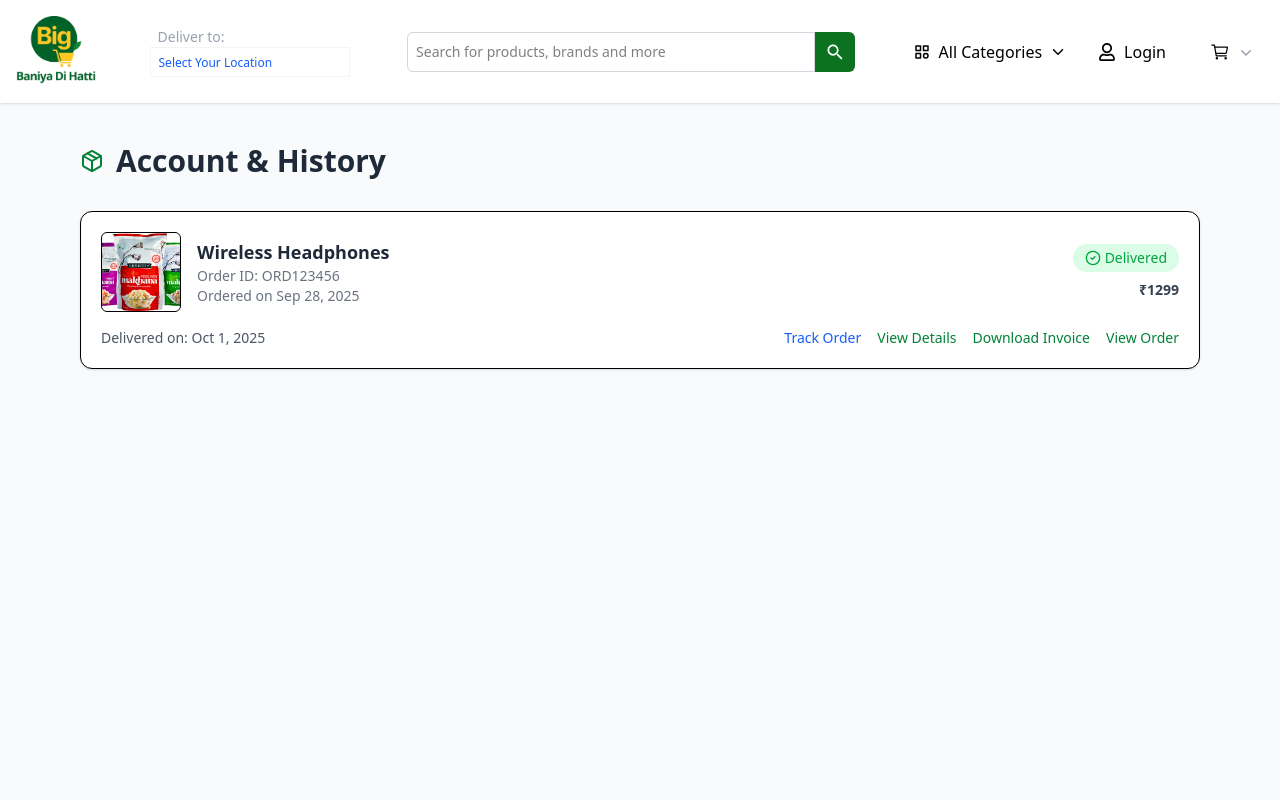
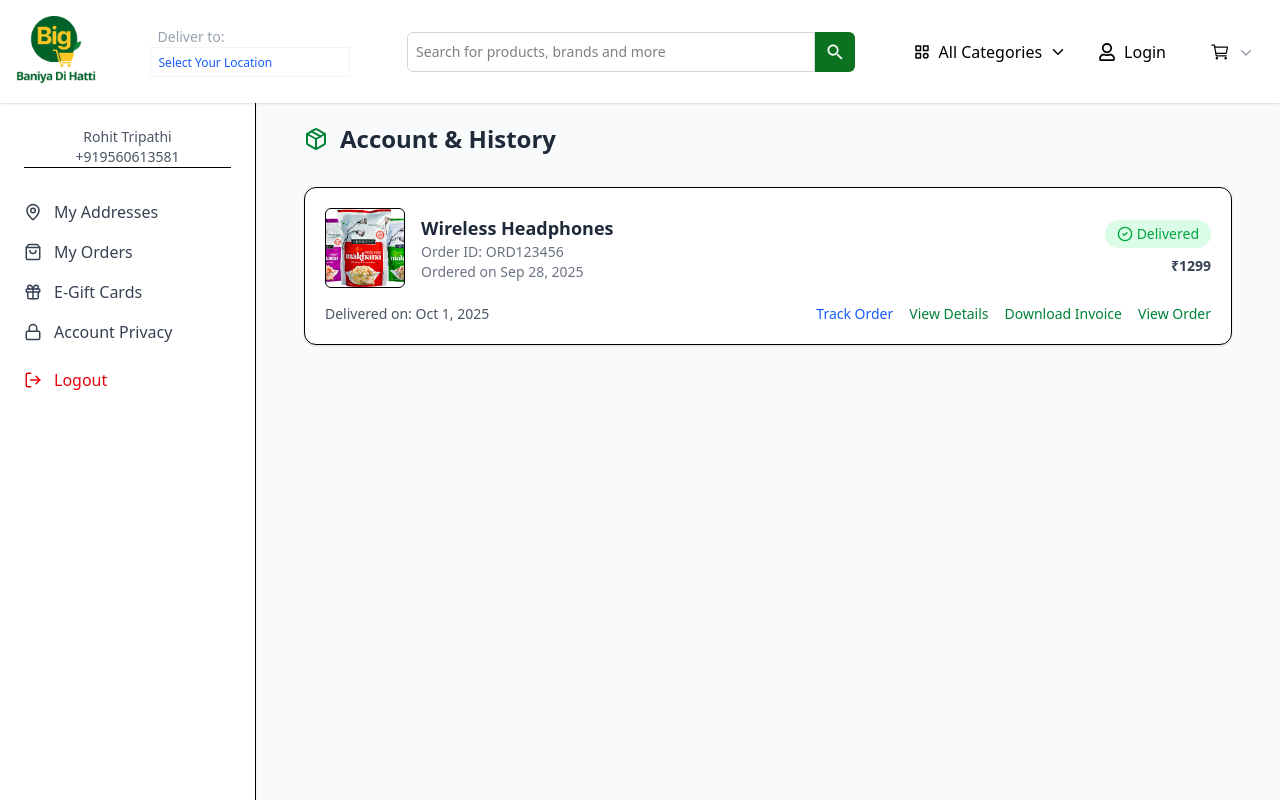
Before and after one commit to Rohitiwari297/-E-Commerce-Shopping-App, a React (Vite) app: page /baniya-di-hatti/deliveryHistory in a window 1280 px wide. Shown: the top 800 px of the page. Built offline with nearby package versions, Linux system fonts and the light colour scheme.

Commit message:
Added Login functionality with localStorage

```diff
--- a/src/Components/header/Header.jsx
+++ b/src/Components/header/Header.jsx
@@ -1,4 +1,4 @@
-import React, { useState } from "react";
+import React, { useEffect, useState } from "react";
 import { IoMdSearch } from "react-icons/io";
 import { TbCategory } from "react-icons/tb";
 import { FaRegUser } from "react-icons/fa";
@@ -6,46 +6,43 @@ import { IoCartOutline } from "react-icons/io5";
 import { GiHamburgerMenu } from "react-icons/gi";
 import { IoIosArrowDown } from "react-icons/io";
 import img from "../../../public/hel.png";
-import { Link } from "react-router-dom";
+import { Link, useNavigate } from "react-router-dom";
 
 import { Menu, MenuButton, MenuItem, MenuItems } from "@headlessui/react";
 import { ChevronDownIcon } from "@heroicons/react/20/solid";
 import Badge from "@mui/material/Badge";
 import { useSelector, useDispatch } from "react-redux";
 import { removeFromAddition } from "../../redux/features/addition"; // adjust import path
-import { useNavigate } from "react-router-dom";
 import Location from "../../helper/Location";
 
 function Header() {
   const [menuOpen, setMenuOpen] = useState(false);
   const [categoriesOpen, setCategoriesOpen] = useState(false);
+  const [userSession, setUserSession] = useState(null);
 
-  //create navigate instance
   const navigate = useNavigate();
-
-  //  Always treat as arrays
-  // const cart = useSelector((state) => state.dataToCart.cart) || [];
-  const {addition} = useSelector((state) => state.additionSlice) || [];
-  const {allproducts} = useSelector((state) => state.forthCard) || [];
-  const forthCard = useSelector((state) => state.forthCard) || [];
-
-
-  const totalItems = addition.length + allproducts.length ;  //  define properly
-
-  // console.log("Cart items:", cart);
-  console.log("All products:", allproducts);
-  console.log("Addition items:", addition);
-
-  //  Total items count
-  // const totalItems = cart.length + addition.length + items.length;
-
   const dispatch = useDispatch();
 
-  const handleRemove = (id) => {
-    dispatch(removeFromAddition(id)); // only remove from additionSlice
+  const { addition } = useSelector((state) => state.additionSlice) || [];
+  const { allproducts } = useSelector((state) => state.forthCard) || [];
+
+  const totalItems = (addition?.length || 0) + (allproducts?.length || 0);
+  const allCartItems = [...addition, ...allproducts];
+
+  // ✅ Load user session from localStorage
+  useEffect(() => {
+    const storedUser = localStorage.getItem("userSession");
+    if (storedUser) {
+      setUserSession(JSON.parse(storedUser)); // ✅ Correct: parse JSON, not stringify
+    }
+  }, []);
+
+  const handleLogout = () => {
+    localStorage.removeItem("userSession");
+    setUserSession(null);
+    navigate("/Login");
   };
 
-  // Categories Dropdown Data
   const categories = [
     "Atta, Rice & Dals",
     "Breakfast, Dips & Spreads",
@@ -64,9 +61,6 @@ function Header() {
     "Pet Care",
   ];
 
-  // Merge all 3 sources into single array
-  const allCartItems = [...addition, ...allproducts];
-
   return (
     <div className="shadow sticky top-0 z-50 bg-white">
       <div className="container mx-auto">
@@ -76,9 +70,8 @@ function Header() {
             <img className="md:w-28" src={img} alt="logo" />
           </div>
 
-          {/* select Location */}
+          {/* Location */}
           <div className="hidden md:flex flex-col text-sm cursor-pointer">
-            {/* Location Component */}
             <Location />
           </div>
 
@@ -111,21 +104,68 @@ function Header() {
               <div className="absolute top-10 left-0 w-60 bg-white shadow-lg rounded-md p-3 z-50">
                 <ul className="flex flex-col gap-2 h-60 overflow-y-auto">
                   {categories.map((cat, idx) => (
-                    <Link onClick={() => setCategoriesOpen(false)} key={idx} to="/category">
+                    <Link
+                      key={idx}
+                      to="/category"
+                      onClick={() => setCategoriesOpen(false)}
+                    >
                       <li className="p-2 hover:bg-gray-100 rounded cursor-pointer">
                         {cat}
                       </li>
-
                     </Link>
                   ))}
-
                 </ul>
               </div>
-
             )}
 
+            {/* ✅ Login or Account Menu */}
+            {userSession ? (
+              <Menu as="div" className="relative inline-block">
+                <MenuButton className="flex items-center gap-2 cursor-pointer hover:text-[#0c721f]">
+                  <FaRegUser size={18} />
+                  <span>Account</span>
+                  <IoIosArrowDown size={16} />
+                </MenuButton>
 
-            {/* Login */}
+                <MenuItems className="absolute right-0 mt-2 w-48 bg-white shadow-lg rounded-md border border-gray-100">
+                  <div className="px-4 py-2 text-sm text-gray-700 border-b">
+                    {userSession.email}
+                  </div>
+                  <MenuItem>
+                    <button
+                      onClick={() => navigate("/deliveryHistory")}
+                      className="w-full text-left px-4 py-2 text-sm hover:bg-gray-100"
+                    >
+                      My Account
+                    </button>
+                  </MenuItem>
+                  <MenuItem>
+                    <button
+                      onClick={() => navigate("/deliveryHistory")}
+                      className="w-full text-left px-4 py-2 text-sm hover:bg-gray-100"
+                    >
+                      My Orders
+                    </button>
+                  </MenuItem>
+                  <MenuItem>
+                    <button
+                      onClick={() => navigate("/deliveryHistory")}
+                      className="w-full text-left px-4 py-2 text-sm hover:bg-gray-100"
+                    >
+                      Address
+                    </button>
+                  </MenuItem>
+                  <MenuItem>
+                    <button
+                      onClick={handleLogout}
+                      className="w-full text-left px-4 py-2 text-sm text-red-500 hover:bg-gray-100"
+                    >
+                      Logout
+                    </button>
+                  </MenuItem>
+                </MenuItems>
+              </Menu>
+            ) : (
               <Link
                 to="/Login"
                 className="flex items-center gap-2 cursor-pointer hover:text-[#0c721f]"
@@ -133,8 +173,9 @@ function Header() {
                 <FaRegUser size={18} />
                 Login
               </Link>
+            )}
 
-            {/* Cart Dropdown */}
+            {/* 🛒 Cart */}
             <div className="flex items-center gap-2 cursor-pointer hover:text-[#0c721f] relative">
               <Menu as="div" className="relative inline-block">
                 <MenuButton className="inline-flex gap-x-1.5 rounded-md bg-white px-3 py-2 text-sm font-semibold text-black hover:bg-gray-100">
@@ -160,36 +201,17 @@ function Header() {
                               />
                               <span>{ele.name || ele.brand}</span>
                             </div>
-                            <div className="flex items-center gap-2">
-                              <span className="text-green-500">
-                                Rs.{ele.price}
-                              </span>
-
-                              {/*  Only allow delete for additionSlice items */}
-                              {/* {addition.some((item) => item.id === ele.id) && (
-                                <button
-                                  onClick={() => handleRemove(ele.id)}
-                                  className="text-red-400 hover:text-red-600 text-xs"
-                                >
-                                  Remove
-                                </button>
-                              )} */}
+                            <span className="text-green-500">Rs.{ele.price}</span>
                           </div>
-                          </div>
-
                         </MenuItem>
-
                       ))
-
                     )}
                   </div>
                   {allCartItems.length > 0 && (
-                    <Link to="/cartPage"
-                    state={{ items: allCartItems }}
-                  >
+                    <Link to="/cartPage" state={{ items: allCartItems }}>
                       <div className="p-2 border-t border-gray-700 flex justify-center">
-                  <MenuItem >
-                  <button  className="w-1/2 py-2 text-center items-center text-sm rounded-2xl font-semibold text-white bg-green-600 hover:bg-green-700">
+                        <MenuItem>
+                          <button className="w-1/2 py-2 text-center items-center text-sm rounded-2xl font-semibold text-white bg-green-600 hover:bg-green-700">
                             View Cart
                           </button>
                         </MenuItem>
@@ -210,7 +232,6 @@ function Header() {
         </header>
       </div>
     </div>
-
   );
 }
 
--- a/src/pages/DeliveryHistory.jsx
+++ b/src/pages/DeliveryHistory.jsx
@@ -1,10 +1,8 @@
 import React, { useState } from "react";
-import img1 from '../assets/makha.png'
-import img2 from '../assets/chal.png'
-import img3 from '../assets/namk.png'
 import { useNavigate } from "react-router-dom";
-
-
+import img1 from "../assets/makha.png";
+import img2 from "../assets/chal.png";
+import img3 from "../assets/namk.png";
 import {
   Package,
   Clock,
@@ -12,9 +10,13 @@ import {
   XCircle,
   Truck,
   AlertCircle,
+  MapPin,
+  Gift,
+  Lock,
+  LogOut,
+  ShoppingBag,
 } from "lucide-react";
 
-// items List
 const initialDeliveries = [
   {
     id: "ORD123456",
@@ -26,47 +28,20 @@ const initialDeliveries = [
     deliveredOn: "Oct 1, 2025",
     trackingId: "TRK7890123",
   },
-//   {
-//     id: "ORD987654",
-//     date: "Sep 30, 2025",
-//     status: "In Transit",
-//     image: img2,
-//     productName: "Smart Watch",
-//     price: 2499,
-//     deliveredOn: null,
-//     trackingId: "TRK4567890",
-//   },
-//   {
-//     id: "ORD564738",
-//     date: "Aug 22, 2025",
-//     status: "Cancelled",
-//     image: img3,
-//     productName: "Bluetooth Speaker",
-//     price: 899,
-//     deliveredOn: null,
-//     trackingId: "TRK1234567",
-//   },
 ];
 
-//
 const statusColor = {
   Delivered: "text-green-600 bg-green-100",
   "In Transit": "text-blue-600 bg-blue-100",
   Cancelled: "text-red-600 bg-red-100",
 };
 
-
-
 function DeliveryHistory() {
   const [deliveries, setDeliveries] = useState(initialDeliveries);
-
-  // intance of Navigate
-const navigate = useNavigate()
+  const navigate = useNavigate();
 
   const handleCancelOrder = (id) => {
-    const confirmCancel = window.confirm(
-      "Are you sure you want to cancel this order?"
-    );
+    const confirmCancel = window.confirm("Are you sure you want to cancel this order?");
     if (confirmCancel) {
       setDeliveries((prev) =>
         prev.map((order) =>
@@ -77,8 +52,35 @@ const navigate = useNavigate()
   };
 
   return (
-    <div className="min-h-screen bg-gray-50 py-10 px-4 lg:px-20">
-      <h1 className="text-3xl font-bold mb-8 text-gray-800 flex items-center gap-3">
+    <div className="min-h-screen bg-gray-50 flex">
+      {/* Sidebar */}
+      <aside className="w-64 bg-white border-r shadow-sm p-6">
+        <div className="text-center border-b mb-8">
+          <p className="text-sm text-gray-600 font-medium" >Rohit Tripathi</p>
+          <p className="text-sm text-gray-600 font-medium">+919560613581</p>
+        </div>
+        <nav className="space-y-4 text-gray-700">
+          <button className="flex items-center gap-3 w-full text-left hover:text-green-700">
+            <MapPin size={18} /> My Addresses
+          </button>
+          <button className="flex items-center gap-3 w-full text-left hover:text-green-700">
+            <ShoppingBag size={18} /> My Orders
+          </button>
+          <button className="flex items-center gap-3 w-full text-left hover:text-green-700">
+            <Gift size={18} /> E-Gift Cards
+          </button>
+          <button className="flex items-center gap-3 w-full text-left hover:text-green-700">
+            <Lock size={18} /> Account Privacy
+          </button>
+          <button className="flex items-center gap-3 w-full text-left text-red-600 hover:text-red-700 mt-6">
+            <LogOut size={18} /> Logout
+          </button>
+        </nav>
+      </aside>
+
+      {/* Main Content */}
+      <main className="flex-1 py-10 px-4 lg:px-12">
+        <h1 className="text-2xl font-bold mb-8 -mt-5 text-gray-800 flex items-center gap-3">
           <Package className="text-green-700" />
           Account & History
         </h1>
@@ -97,7 +99,6 @@ const navigate = useNavigate()
               >
                 {/* Header Row */}
                 <div className="flex flex-col lg:flex-row items-start lg:items-center justify-between">
-                {/* Product Info */}
                   <div className="flex items-center gap-4">
                     <img
                       src={order.image}
@@ -115,7 +116,6 @@ const navigate = useNavigate()
                     </div>
                   </div>
 
-                {/* Status & Price */}
                   <div className="mt-4 lg:mt-0 flex flex-col lg:items-end text-sm">
                     <p
                       className={`inline-flex items-center px-3 py-1 rounded-full text-sm font-medium ${statusColor[order.status]}`}
@@ -150,7 +150,7 @@ const navigate = useNavigate()
                     <p>Order was cancelled</p>
                   )}
 
-                <div className="mt-3 lg:mt-0 flex gap-4">
+                  <div className="mt-3 lg:mt-0 flex flex-wrap gap-4">
                     {order.status === "In Transit" && (
                       <button
                         onClick={() => handleCancelOrder(order.id)}
@@ -169,7 +169,10 @@ const navigate = useNavigate()
                     <button className="text-green-700 hover:underline">
                       Download Invoice
                     </button>
-                  <button onClick={() => navigate('/orderHistory')} className="text-green-700 hover:underline">
+                    <button
+                      onClick={() => navigate("/orderHistory")}
+                      className="text-green-700 hover:underline"
+                    >
                       View Order
                     </button>
                   </div>
@@ -178,6 +181,7 @@ const navigate = useNavigate()
             ))}
           </div>
         )}
+      </main>
     </div>
   );
 }
```
Also changed, not shown: src/pages/CartPage.jsx (+16 -3 lines), src/pages/Login.jsx (+13 -12 lines), src/pages/Register.jsx (+17 -0 lines). Lines whose indentation alone changed are shown as unchanged.
